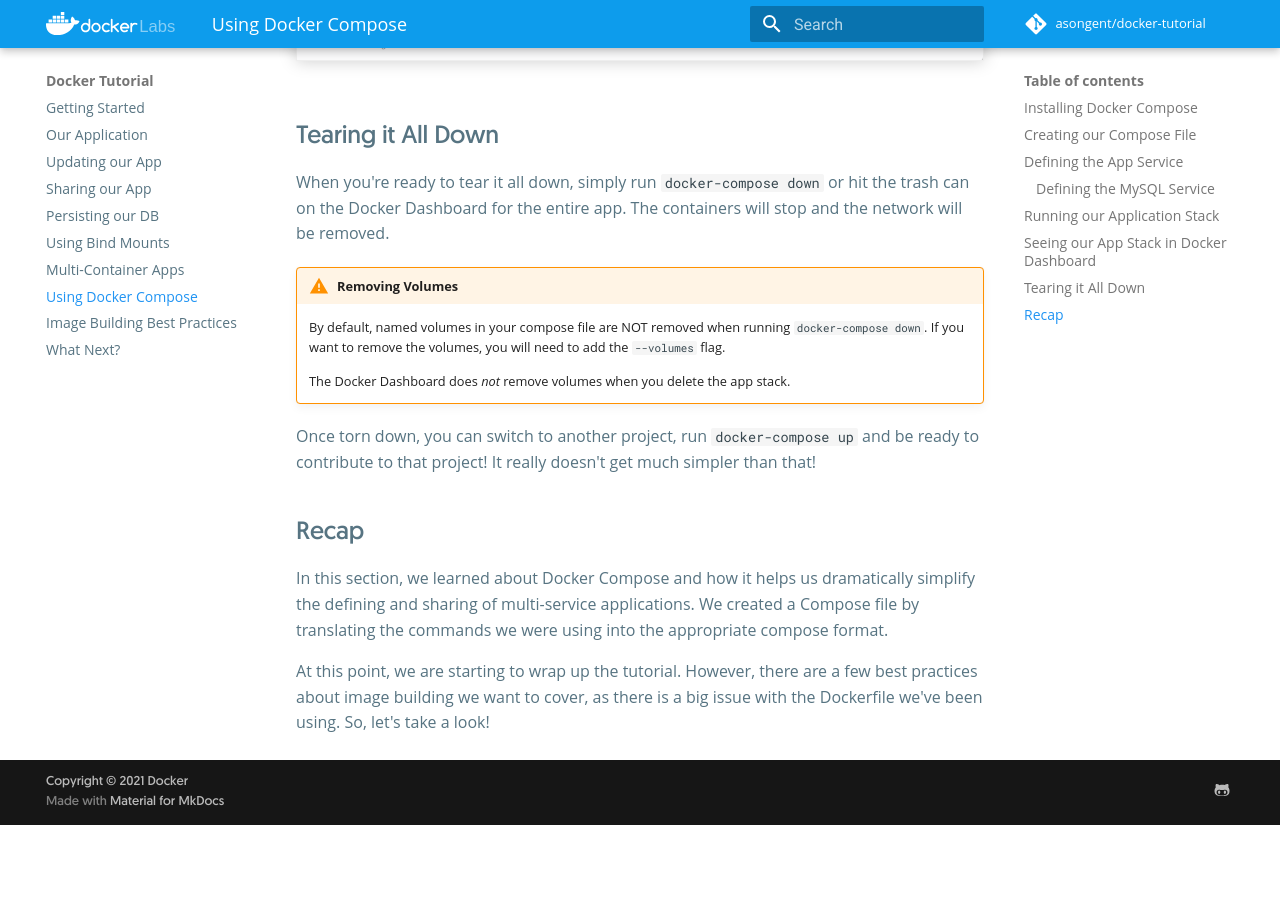
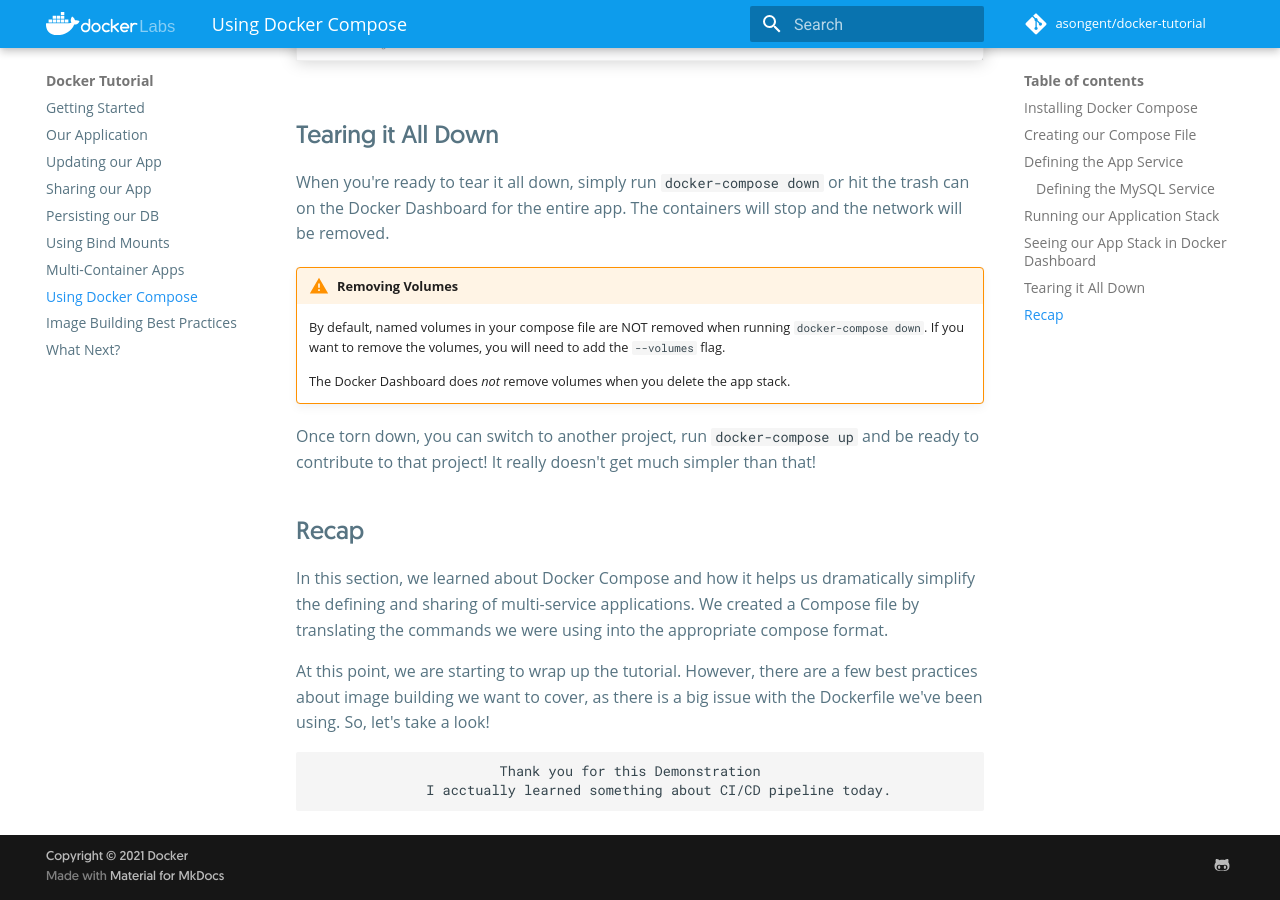
Before and after one commit to asongent/docker-tutorial, an MkDocs documentation site: the page built from docs/tutorial/using-docker-compose/index.md, in a window 1280 px wide and 900 px high, scrolled down 7787 px. Built offline with MkDocs 1.6.1 and Material for MkDocs 9.7.7, drawn with Linux system fonts in a browser that asks for light colours; comment, search, counter and statistics services are not loaded; before the commit the page ends 8612 px from its top, so only the background shows below that.

Commit message:
first update

```diff
--- a/docs/tutorial/using-docker-compose/index.md
+++ b/docs/tutorial/using-docker-compose/index.md
@@ -357,3 +357,8 @@ using into the appropriate compose format.
 At this point, we are starting to wrap up the tutorial. However, there are a few best practices about
 image building we want to cover, as there is a big issue with the Dockerfile we've been using. So,
 let's take a look!
+
+
+
+                           Thank you for this Demonstration
+                  I acctually learned something about CI/CD pipeline today.
```
